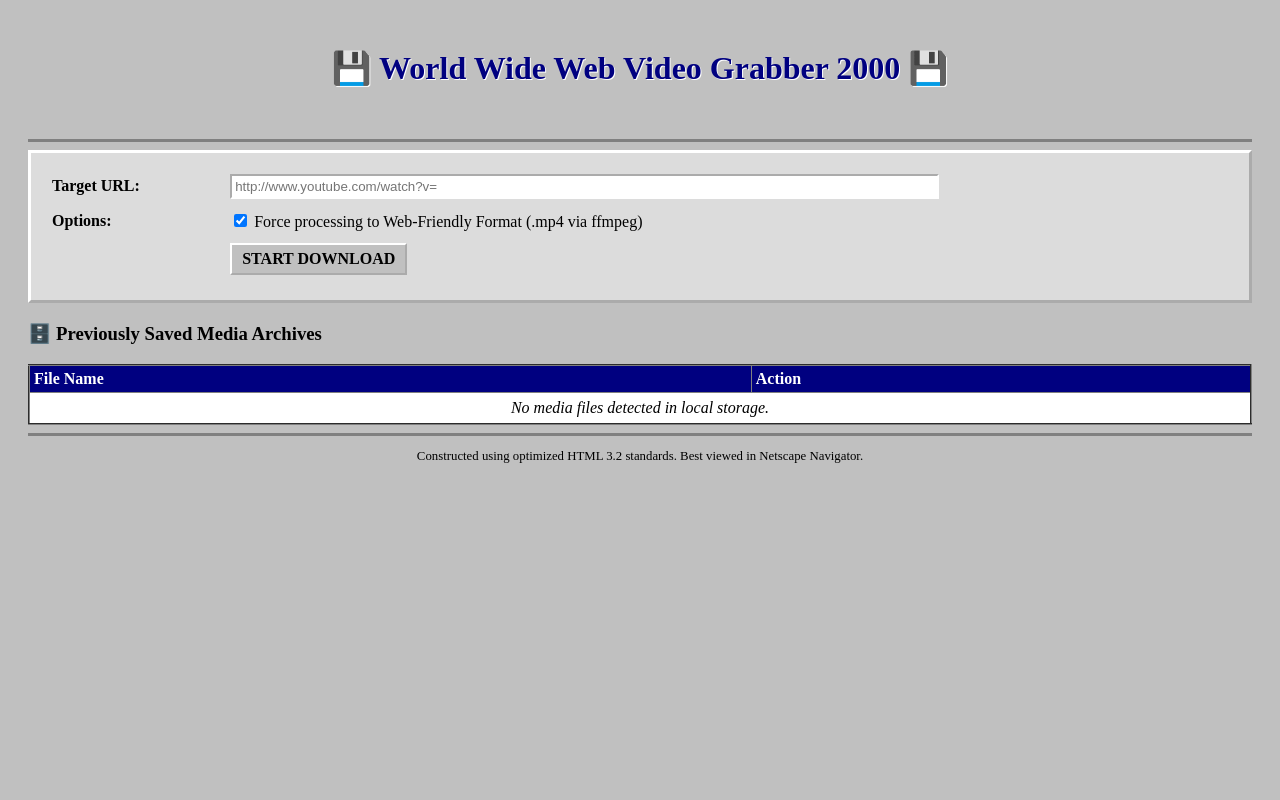
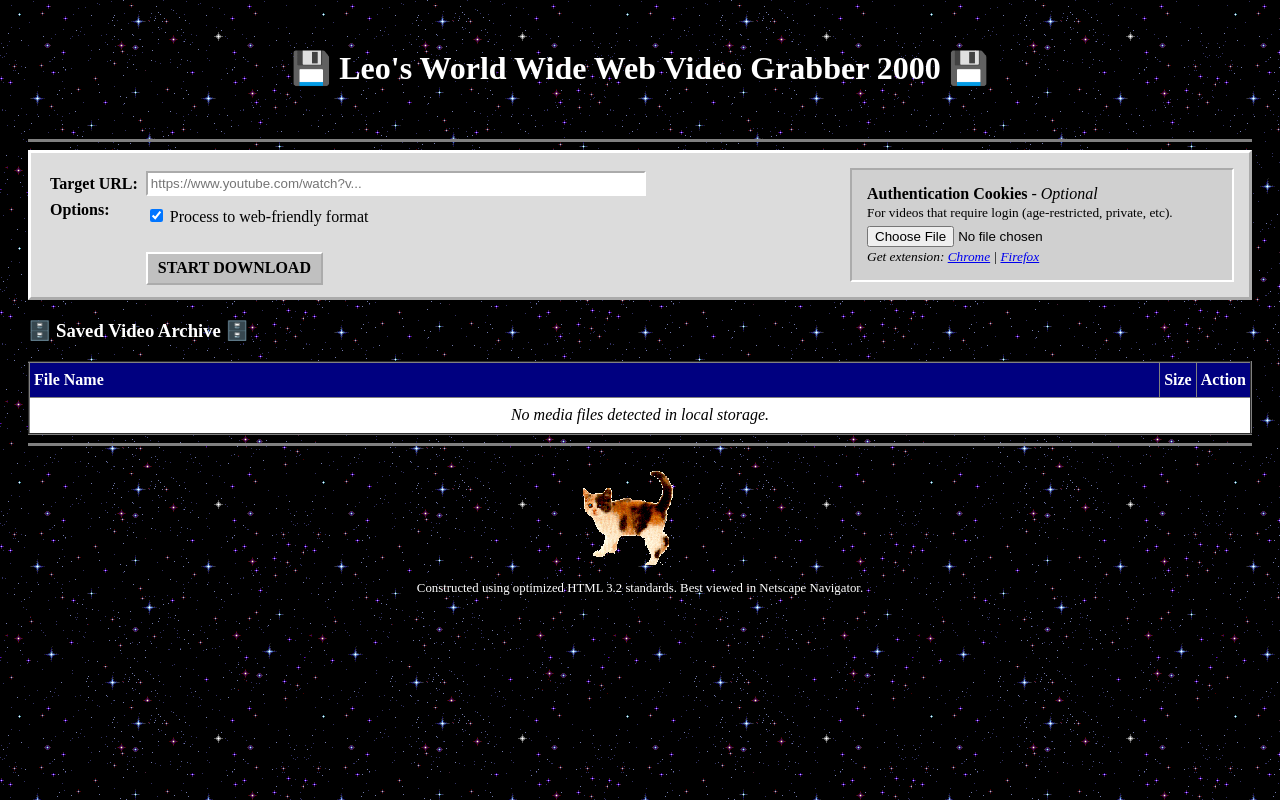
Before and after one commit to LeDutra/Self-Hosted-yt-dlp, a Flask app: page / in a window 1280 px wide. Run offline with Flask 3, Linux system fonts and the light colour scheme; parts of the project's set-up code (start-up, migrations or seed data) failed here and were passed over.

Commit message:
new features

```diff
--- a/app.py
+++ b/app.py
@@ -1,5 +1,6 @@
 import os
 import subprocess
+import tempfile
 from flask import Flask, render_template, request, redirect, url_for, send_from_directory
 
 app = Flask(__name__)
@@ -11,17 +12,32 @@ os.makedirs(DOWNLOAD_DIR, exist_ok=True)
 @app.route('/')
 def index():
     # Get all files sorted by newest first
+    files_data = []
     try:
         files = [f for f in os.listdir(DOWNLOAD_DIR) if os.path.isfile(os.path.join(DOWNLOAD_DIR, f))]
         files.sort(key=lambda x: os.path.getmtime(os.path.join(DOWNLOAD_DIR, x)), reverse=True)
+        for f in files:
+            size_bytes = os.path.getsize(os.path.join(DOWNLOAD_DIR, f))
+            if size_bytes < 1024:
+                size_str = f"{size_bytes} B"
+            elif size_bytes < 1024 * 1024:
+                size_str = f"{size_bytes / 1024:.1f} KB"
+            elif size_bytes < 1024 * 1024 * 1024:
+                size_str = f"{size_bytes / (1024 * 1024):.2f} MB"
+            else:
+                size_str = f"{size_bytes / (1024 * 1024 * 1024):.2f} GB"
+            files_data.append({'name': f, 'size': size_str})
     except Exception:
-        files = []
-    return render_template('index.html', files=files)
+        pass
+    error = request.args.get('error')
+    success = request.args.get('success')
+    return render_template('index.html', files=files_data, error=error, success=success)
 
 @app.route('/download', methods=['POST'])
 def download_video():
     url = request.form.get('url')
     convert_mp4 = request.form.get('convert') == 'on'
+    cookies_file = request.files.get('cookies_file')
 
     if url:
         # Base yt-dlp command using standard paths
@@ -31,11 +47,29 @@ def download_video():
         if convert_mp4:
             cmd.extend(['--recode-video', 'mp4'])
 
+        temp_cookie_path = None
+        if cookies_file and cookies_file.filename:
+            # Create a secure temporary file to store the uploaded cookies
+            fd, temp_cookie_path = tempfile.mkstemp(suffix='.txt')
+            os.close(fd) # Close descriptor, let Flask save handle the writing
+            cookies_file.save(temp_cookie_path)
+            cmd.extend(['--cookies', temp_cookie_path])
+
         try:
             # Execute the download
-            subprocess.run(cmd, check=True)
+            subprocess.run(cmd, check=True, capture_output=True, text=True)
         except subprocess.CalledProcessError as e:
-            print(f"Error executing yt-dlp: {e}")
+            print(f"Error executing yt-dlp: {e.stderr}")
+            error_msg = e.stderr.lower() if e.stderr else ""
+            if any(k in error_msg for k in ['sign in', 'login', 'cookie', 'members', 'private', 'authentication']):
+                return redirect(url_for('index', error='auth'))
+            return redirect(url_for('index', error='failed'))
+        finally:
+            # Clean up the temporary cookie file regardless of success or failure
+            if temp_cookie_path and os.path.exists(temp_cookie_path):
+                os.remove(temp_cookie_path)
+
+        return redirect(url_for('index', success=1))
 
     return redirect(url_for('index'))
 
@@ -43,6 +77,10 @@ def download_video():
 def play_video(filename):
     # Serve the video file inline for browser playback
     return send_from_directory(DOWNLOAD_DIR, filename, as_attachment=False)
+
+@app.route('/assets/<path:filename>')
+def serve_assets(filename):
+    return send_from_directory('assets', filename)
 
 @app.route('/delete/<path:filename>', methods=['POST'])
 def delete_video(filename):
--- a/templates/index.html
+++ b/templates/index.html
@@ -2,22 +2,26 @@
 <html lang="en">
 <head>
     <meta charset="UTF-8">
-    <title>⚡ ULTRA VIDEO DOWNLOAD STATION 95 ⚡</title>
+    <title>⚡ Leo's World Wide Web Video Grabber 2000 ⚡</title>
     <style>
         body {
             background-color: #c0c0c0;
+            background-image: url("{{ url_for('serve_assets', filename='bg.gif') }}");
             font-family: "Times New Roman", Times, serif;
-            color: #000000;
+            color: #ffffff;
+            text-shadow: 1px 1px #000000;
             padding: 20px;
         }
         h1 {
-            color: #000080;
+            color: #ffffff;
             text-align: center;
-            text-shadow: 1px 1px #fff;
+            text-shadow: 2px 2px #000000;
         }
         .main-box {
             border: 3px outset #fff;
             background-color: #dcdcdc;
+            color: #000000;
+            text-shadow: none;
             padding: 15px;
             margin-bottom: 20px;
         }
@@ -33,7 +37,7 @@
             cursor: pointer;
             padding: 3px 10px;
             line-height: 1.4;
-            margin: 0 4px 4px 0;
+            margin: 0 2px 0 0;
         }
         .btn:hover,
         .btn:focus {
@@ -42,6 +46,10 @@
         }
         .btn:active {
             border: 2px inset #fff;
+        }
+        .btn-sm {
+            font-size: 0.9em;
+            padding: 2px 8px;
         }
         input[type="text"] {
             background-color: #fff;
@@ -53,86 +61,136 @@
             width: 100%;
             border-collapse: collapse;
             background-color: #fff;
+            color: #000000;
+            text-shadow: none;
         }
         th {
             background-color: #000080;
             color: #fff;
             text-align: left;
-            padding: 4px;
+            padding: 2px 4px;
         }
         td {
-            padding: 6px;
+            padding: 2px 4px;
             border: 1px solid #808080;
         }
         tr:nth-child(even) {
             background-color: #e6e6e6;
         }
+        .blink {
+            animation: blinker 1s linear infinite;
+        }
+        @keyframes blinker {
+            50% { opacity: 0; }
+        }
+        .archive-table tr {
+            height: 36px;
+        }
     </style>
 </head>
 <body>
 
-    <h1>💾 World Wide Web Video Grabber 2000 💾</h1>
-    <marquee scrollamount="4"><b>Welcome to the Internal Home Server Downloader! Enter a URL below to download videos directly to the local storage matrix...</b></marquee>
+    <h1>💾 Leo's World Wide Web Video Grabber 2000 💾</h1>
+    <marquee scrollamount="4"><b>Welcome to Leo's Video Downloader and Archive! Enter a URL below to download videos or store them in the archive.</b></marquee>
 
     <hr size="3" color="#808080">
 
+    {% if error == 'auth' %}
+    <div style="background-color: #ffcccc; border: 2px inset #ff0000; padding: 10px; margin-bottom: 15px; text-align: center; color: #990000; font-weight: bold; text-shadow: none;">
+        ⚠️ Download Failed: Authentication required.<br>This video might be private, age-restricted, or member-only. Please provide an Auth (Cookies) file and try again.
+    </div>
+    {% elif error == 'failed' %}
+    <div style="background-color: #ffcccc; border: 2px inset #ff0000; padding: 10px; margin-bottom: 15px; text-align: center; color: #990000; font-weight: bold; text-shadow: none;">
+        ⚠️ Download Failed: An error occurred while processing the video URL.
+    </div>
+    {% endif %}
+
     <div class="main-box">
-        <form action="/download" method="POST">
-            <table cellpadding="5" cellspacing="0" style="background: transparent; border: none;">
+        <form action="/download" method="POST" enctype="multipart/form-data" onsubmit="document.getElementById('loading-zone').style.display='block'; document.getElementById('submit-btn').style.display='none';">
+            <div style="display: flex; gap: 0px; align-items: stretch; flex-wrap: wrap;">
+                <div style="flex: 1;">
+                    <table cellpadding="5" cellspacing="0" style="background: transparent; border: none; height: 100%;">
                         <tr style="background: transparent;">
-                    <td style="border: none; width: 15%;"><b>Target URL:</b></td>
+                            <td style="border: none; width: 1%; white-space: nowrap;"><b>Target URL:</b></td>
                             <td style="border: none;">
-                        <input type="text" name="url" placeholder="http://www.youtube.com/watch?v=" required>
+                                <input type="text" name="url" placeholder="https://www.youtube.com/watch?v..." required>
                             </td>
                         </tr>
                         <tr style="background: transparent;">
-                    <td style="border: none;"><b>Options:</b></td>
-                    <td style="border: none;">
+                            <td style="border: none; vertical-align: top;"><b>Options:</b></td>
+                            <td style="border: none; vertical-align: top;">
+                                <div style="display: flex; flex-direction: column; justify-content: space-between; padding-top: 5px; height: 100%;">
+                                    <div>
                                         <input type="checkbox" id="convert" name="convert" checked>
-                        <label for="convert">Force processing to Web-Friendly Format (.mp4 via ffmpeg)</label>
-                    </td>
-                </tr>
-                <tr style="background: transparent;">
-                    <td style="border: none;"></td>
-                    <td style="border: none;">
-                        <input type="submit" class="btn" value="START DOWNLOAD">
+                                        <label for="convert">Process to web-friendly format</label>
+                                    </div>
+                                    <div style="margin-top: 15px;">
+                                        <input type="submit" id="submit-btn" class="btn" value="START DOWNLOAD">
+                                    </div>
+                                </div>
                             </td>
                         </tr>
                     </table>
+                </div>
+                <div style="border: 2px inset #fff; background-color: #d0d0d0; padding: 15px; flex-basis: 350px; display: flex; flex-direction: column; justify-content: center;">
+                    <div>
+                        <b>Authentication Cookies</b> - <i>Optional</i><br>
+                        <small>For videos that require login (age-restricted, private, etc).</small><br>
+                        <input type="file" name="cookies_file" accept=".txt" style="margin-top: 5px;"><br>
+                        <small><i>Get extension: <a href="https://chromewebstore.google.com/detail/get-cookiestxt-locally/cclelndahbckbenkjhflpdbgdldlbecc?pli=1" target="_blank" rel="noopener noreferrer">Chrome</a> | <a href="https://addons.mozilla.org/en-US/firefox/addon/get-cookies-txt-locally/" target="_blank" rel="noopener noreferrer">Firefox</a></i></small>
+                    </div>
+                </div>
+            </div>
         </form>
+
+        <div id="loading-zone" style="display: none; text-align: center; margin-top: 20px; padding-top: 15px; border-top: 2px dashed #808080;">
+            <h3 style="color: #000080; text-shadow: 1px 1px #fff; margin-bottom: 10px;">⏳ DOWNLOADING... PLEASE WAIT ⏳</h3>
+            <br><br>
+            <small><i>Do not close or refresh this page. The server is crunching the video data!</i></small>
+        </div>
     </div>
 
-    <h3>🗄️ Previously Saved Media Archives</h3>
-    <table border="2" cellpadding="4">
+    <h3>🗄️ Saved Video Archive 🗄️</h3>
+    <table class="archive-table" border="2" cellpadding="2">
         <thead>
             <tr>
-                <th>File Name</th>
-                <th>Action</th>
+                <th style="width: 100%;">File Name</th>
+                <th style="width: 1%; white-space: nowrap;">Size</th>
+                <th style="width: 1%; white-space: nowrap;">Action</th>
             </tr>
         </thead>
         <tbody>
             {% if files %}
                 {% for file in files %}
-                <tr>
-                    <td>📁 {{ file }}</td>
+                <tr {% if loop.first and success %}style="background-color: #ffff99;"{% endif %}>
                     <td>
-                        <a class="btn" href="{{ url_for('serve_video', filename=file) }}" download>DOWNLOAD</a>
-                        <a class="btn" href="{{ url_for('play_video', filename=file) }}" >PLAY</a>
-                        <form action="{{ url_for('delete_video', filename=file) }}" method="POST" style="display:inline; margin: 0;">
-                            <button type="submit" class="btn" onclick="return confirm('Delete {{ file }}?')">DELETE</button>
+                        {% if loop.first and success %}
+                        <span class="blink" style="color: #ff0000; font-weight: bold; margin-right: 5px;">[NEW!]</span>
+                        {% endif %}
+                        📽️ {{ file.name }}
+                    </td>
+                    <td style="white-space: nowrap;"><b>{{ file.size }}</b></td>
+                    <td style="text-align: right; white-space: nowrap;">
+                        <a class="btn btn-sm" href="{{ url_for('serve_video', filename=file.name) }}" download title="Download">💾</a>
+                        <a class="btn btn-sm" href="{{ url_for('play_video', filename=file.name) }}" title="Play">⏯️</a>
+                        <form action="{{ url_for('delete_video', filename=file.name) }}" method="POST" style="display:inline; margin: 0;">
+                            <button type="submit" class="btn btn-sm" onclick="return confirm('Delete {{ file.name }}?')" title="Delete">❎</button>
                         </form>
                     </td>
                 </tr>
                 {% endfor %}
             {% else %}
                 <tr>
-                    <td colspan="2" style="text-align: center; font-style: italic;">No media files detected in local storage.</td>
+                    <td colspan="3" style="text-align: center; font-style: italic;">No media files detected in local storage.</td>
                 </tr>
             {% endif %}
         </tbody>
     </table>
 
     <hr size="3" color="#808080">
+    <div style="text-align: center; margin-top: 15px;">
+        <img src="{{ url_for('serve_assets', filename='cat.gif') }}" alt="Dancing Cat">
+    </div>
     <p style="text-align: center; font-size: 0.8em;">Constructed using optimized HTML 3.2 standards. Best viewed in Netscape Navigator.</p>
 
 </body>
```
Also changed, not shown: assets/bg.gif (added), assets/cat.gif (added). Lines whose indentation alone changed are shown as unchanged.
